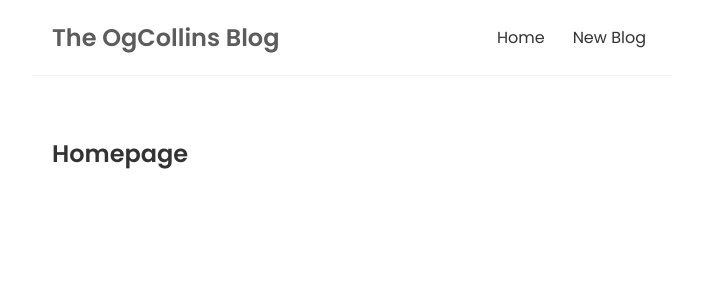
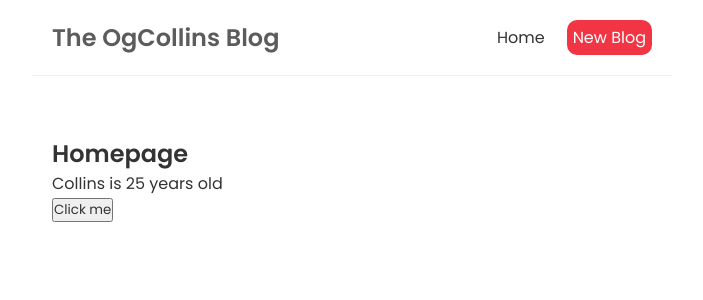
Before and after one commit to collins-dev1/ogcollins_blog, a React (Create React App) app: page / in a window 1280 px wide. Shown: the top 300 px of the page, without its empty margins (288-991 px from the left). Built offline with nearby package versions, Linux system fonts and the light colour scheme.

Commit message:
usestate update

```diff
--- a/src/home.js
+++ b/src/home.js
@@ -1,7 +1,26 @@
+import { useState } from 'react';
+
 const Home = () => {
+
+    // let name = "Collins"
+    const [name, setName] = useState('Collins');
+    const [age, setAge] = useState(25);
+
+    const handleClick = () => {
+        setName('Somto');
+        setAge(34);
+    }
+
+    // const handleClickAgain = (name, e) => {
+    //     console.log('Hello ' + name, e.target);
+    // }
+
     return (
         <div className="home">
             <h2>Homepage</h2>
+            <p>{name} is {age} years old</p>
+            <button onClick={handleClick}>Click me</button>
+            {/* <button onClick={(e) => handleClickAgain('Collins', e)}>Click me again</button> */}
         </div>
      );
 }
--- a/src/index.css
+++ b/src/index.css
@@ -32,7 +32,7 @@
 }
 
 .navbar a:hover{
-  color: #f135;
+  color: #f13544;
 }
 
 .content{
--- a/src/navbar.js
+++ b/src/navbar.js
@@ -4,7 +4,11 @@
             <h1>The OgCollins Blog</h1>
             <div className="links">
                <a href="/">Home</a>
-               <a href="/create">New Blog</a>
+               <a href="/create" style={{
+                color: "white",
+                backgroundColor: "#f13544",
+                borderRadius: "10px"
+               }}>New Blog</a>
             </div>
         </nav>
      );
```
